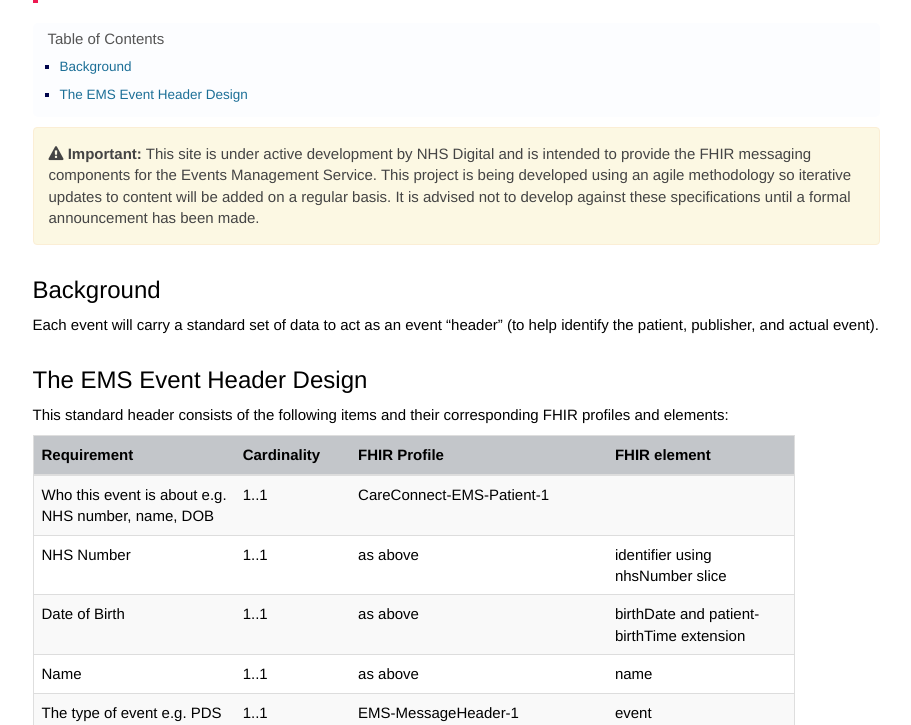
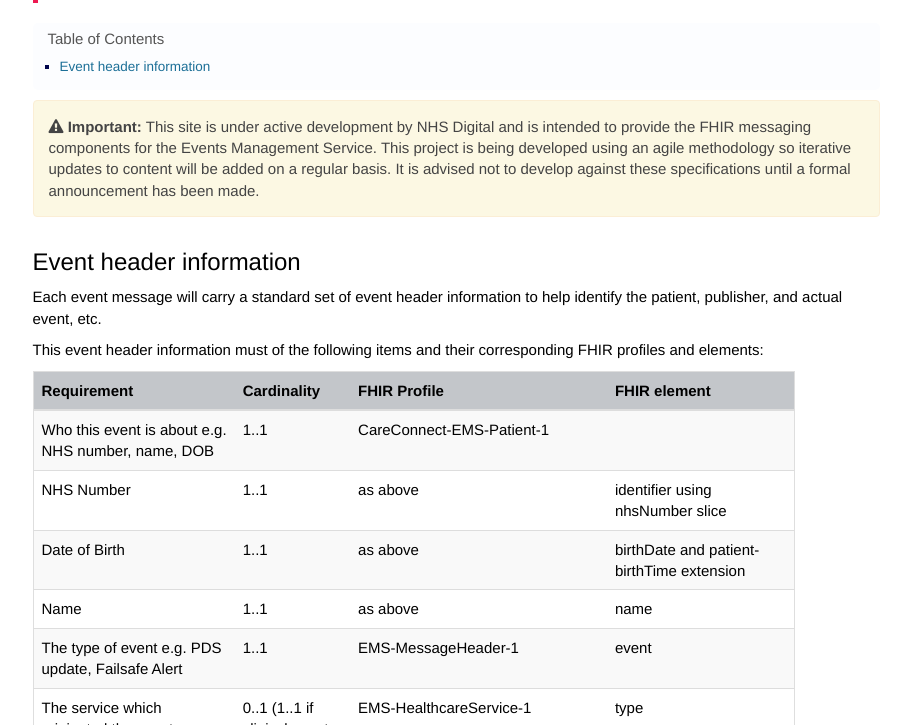
Before and after one commit to nhsconnect/Events-Management, a Jekyll site: the page built from pages/explore/explore_event_header_design.md, in a window 1280 px wide and 900 px high, cut to the strip 175-900 px from the top of the window. Shown: the whole strip, without its empty margins (330-1241 px from the left). Built offline with Jekyll 4.4.1, drawn with Linux system fonts in a browser that asks for light colours; nearby versions of some CDN libraries; comment, search, counter and statistics services are not loaded.

Commit message:
Internal QA

```diff
--- a/pages/explore/explore_event_header_design.md
+++ b/pages/explore/explore_event_header_design.md
@@ -9,12 +9,10 @@ summary: "The event header design for use with EMS event messages"
 
 {% include important.html content="This site is under active development by NHS Digital and is intended to provide the FHIR messaging components for the Events Management Service. This project is being developed using an agile methodology so iterative updates to content will be added on a regular basis. It is advised not to develop against these specifications until a formal announcement has been made." %}
 
-## Background ##
-Each event will carry a standard set of data to act as an event "header" (to help identify the patient, publisher, and actual event).
+## Event header information ##
+Each event message will carry a standard set of event header information to help identify the patient, publisher, and actual event, etc.
 
-## The EMS Event Header Design ##
-
-This standard header consists of the following items and their corresponding FHIR profiles and elements:
+This event header information must of the following items and their corresponding FHIR profiles and elements:
 
 | Requirement                                                         | Cardinality                           | FHIR Profile                                                                                                                  | FHIR element                                                                |
 |---------------------------------------------------------------------|---------------------------------------|-------------------------------------------------------------------------------------------------------------------------------|-----------------------------------------------------------------------------|
@@ -32,4 +30,4 @@ This standard header consists of the following items and their corresponding FHI
 | When the event was published                                        | 1..1                                  | EMS-MessageHeader-1                                                                                                           | timestamp                                                                   |
 | An originator/publisher unique publication reference                | 1..1                                  | EMS-MessageHeader-1                                                                                                           | The resource identifier for the MessageHeader, which will use a UUID format |
 
-The remaining resources in the bundle depend on the event message type, see the [Messages](/explore/explore.html) section for more information.
+The remaining resources in the bundle depend on the event message type, see the [Messages](explore.html) section for more information.
```
Also changed, not shown: pages/explore/explore_bundle_structure.md (+1 -1 lines), pages/support/support_communications.md (+4 -0 lines).
